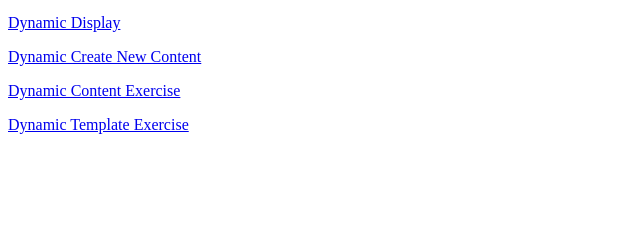
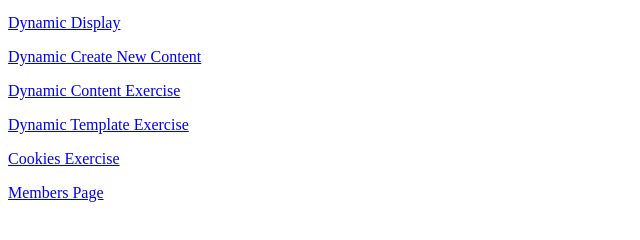
Before and after one commit to oceane237-ui/wdv321, a plain HTML site: page wdv321Homework.html in a window 1280 px wide. Shown: the part 100-340 px from the top of the page, without its empty margins (0-640 px from the left). Drawn offline with Linux system fonts and the light colour scheme.

Commit message:
update work

```diff
--- a/wdv321Homework.html
+++ b/wdv321Homework.html
@@ -10,6 +10,8 @@
     <p><a href="./Dynamic create new content/2-4_Dynamic_Creat_New_content.html">Dynamic Create New Content </a></p>
     <p><a href="./Dynamic Content Exercise/2-4 dynamicContentExercise.html">Dynamic Content Exercise </a></p>
     <p><a href="./Dynamic Templet Exercise/2-5 dynamicTemplateExercise.html">Dynamic Template Exercise </a></p>
+    <p><a href="./Cookies content/index.html">Cookies Exercise </a></p>
+    <p><a href="./cookies content/members.html">Members Page </a></p>
 
 </head>
 </html>
```
